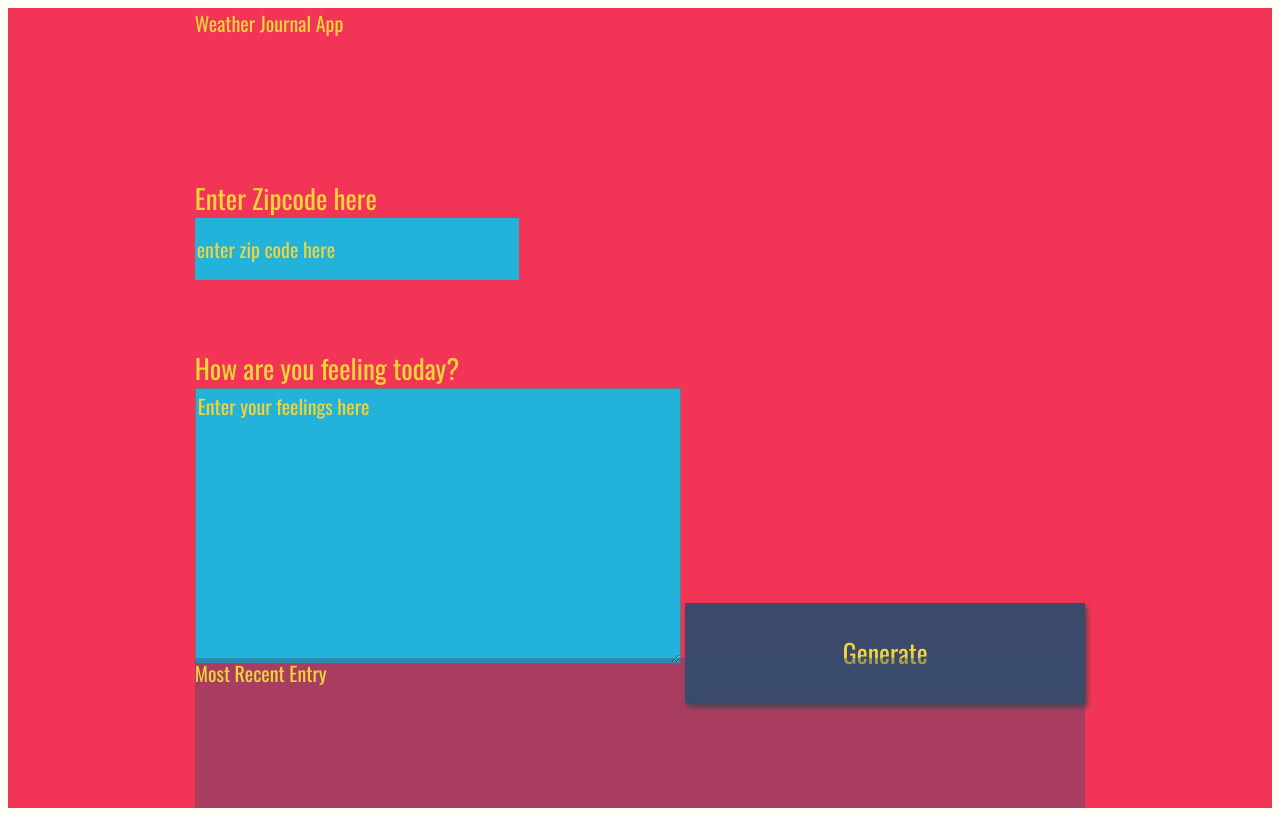
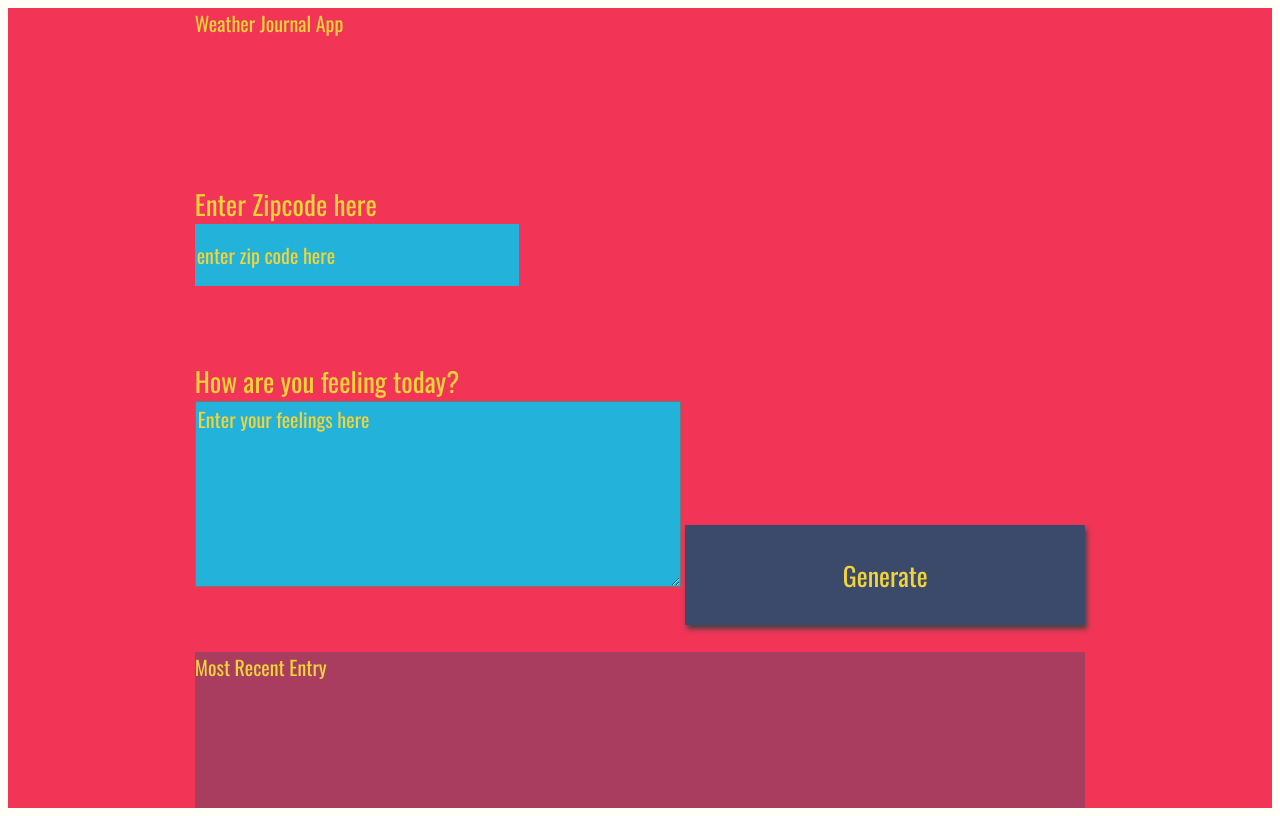
Before and after one commit to osaidhamidi/weatherAPIv2, a website: page weather-journal-app/website/index.html in a window 1280 px wide. Drawn offline with nearby package versions, Linux system fonts and the light colour scheme; a web font is replaced by a local one.

Commit message:
Update index.html

```diff
--- a/weather-journal-app/website/index.html
+++ b/weather-journal-app/website/index.html
@@ -17,7 +17,7 @@
   </div>
   <div class ="holder feel">
     <label for="feelings">How are you feeling today?</label>
-    <textarea class= "myInput" id="feelings" placeholder="Enter your feelings here" rows="9" cols="50"></textarea>
+    <textarea class= "myInput" id="feelings" placeholder="Enter your feelings here" rows="6" cols="50"></textarea>
     <button id="generate" type = "submit"> Generate </button>
   </div>
   <div class ="holder entry">
```
